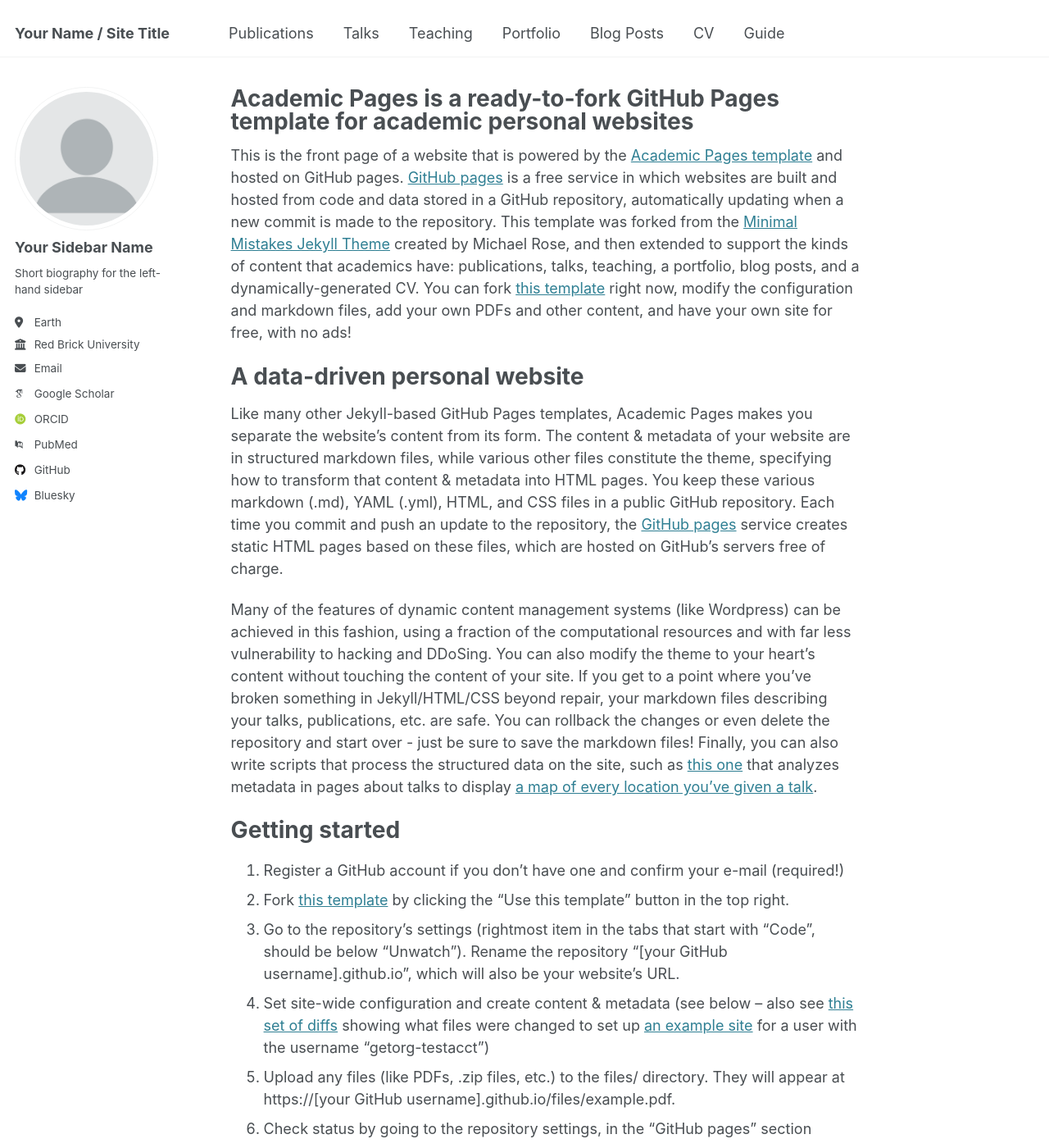
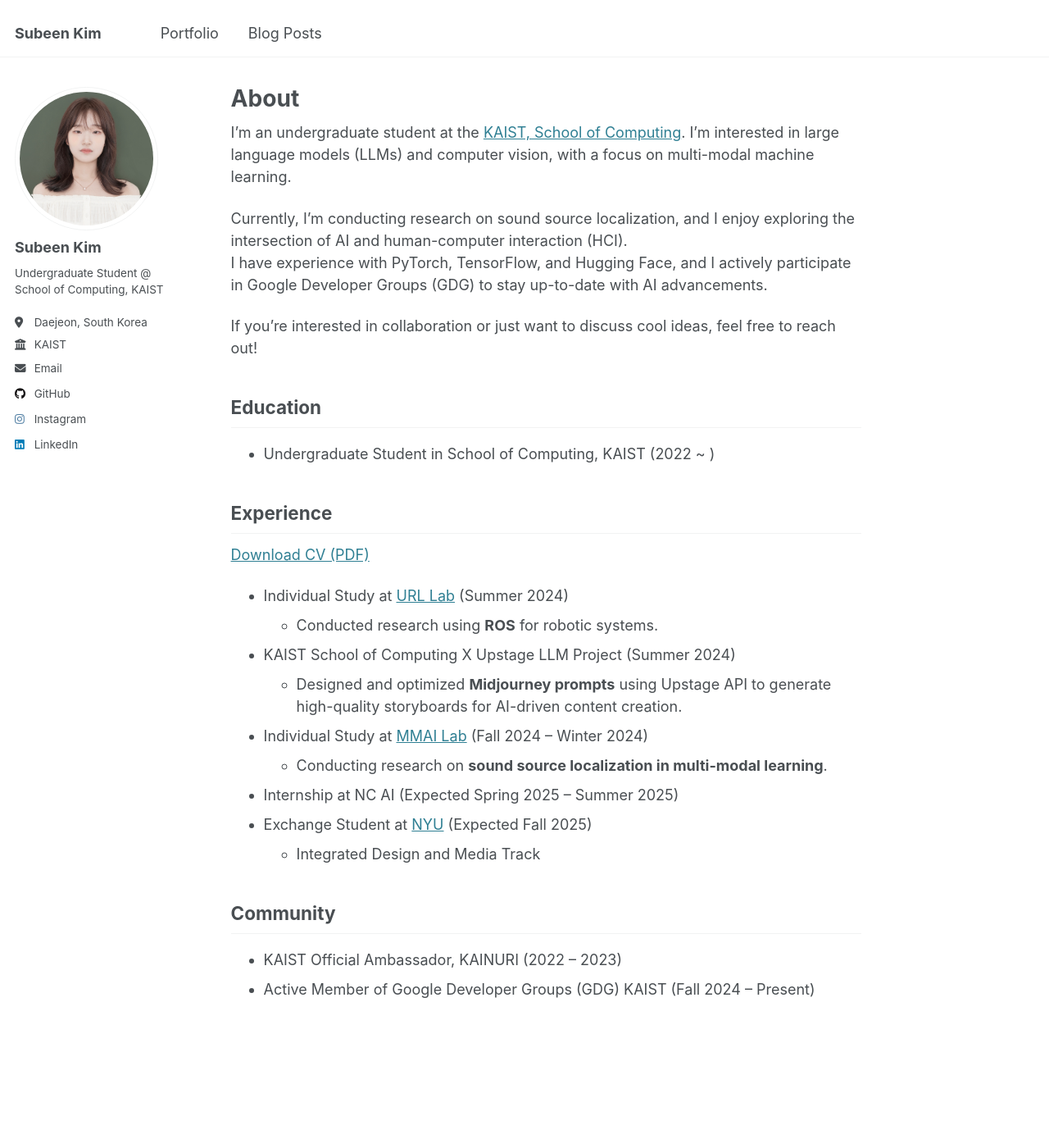
Before and after one commit to su-been-kim/su-been-kim.github.io, a Jekyll site: the page built from _pages/about.md, in a window 1280 px wide and 1400 px high. Shown: the whole window at 82% size. Built offline with Jekyll 4.4.1, drawn with Linux system fonts in a browser that asks for light colours; some web fonts are replaced; some of the changed text lies outside the part shown.

Commit message:
About page modified

```diff
--- a/_config.yml
+++ b/_config.yml
@@ -9,35 +9,35 @@
 # Basic Site Settings
 locale                   : "en-US"
 site_theme               : "default"
-title                    : "Your Name / Site Title"
+title                    : "Subeen Kim"
 title_separator          : "-"
-name                     : &name "Your Name"
+name                     : &name "Subeen Kim"
 description              : &description "personal description"
-url                      : https://academicpages.github.io # the base hostname & protocol for your site e.g. "https://[your GitHub username].github.io"
+url                      : https://su-been-kim.github.io # the base hostname & protocol for your site e.g. "https://[your GitHub username].github.io"
 baseurl                  : "" # the subpath of your site, e.g. "/blog"
-repository               : "academicpages/academicpages.github.io"
+repository               : "su-been-kim/su-been-kim.github.io"
 
 # Site Author - The following control what appear as part of the author content on the side bar.
 #               If a field is blank the icon and link will not appear, otherwise it will be shown.
 #               Additional customization can be done by editing /_includes/author-profile.html
 author:
   # Biographic information
-  avatar           : "profile.png"
-  name             : "Your Sidebar Name"
+  avatar           : "profile.jpg"
+  name             : "Subeen Kim"
   pronouns         : # example: "she/her"
-  bio              : "Short biography for the left-hand sidebar"
-  location         : "Earth"
-  employer         : "Red Brick University"
+  bio              : "Undergraduate Student @ School of Computing, KAIST"
+  location         : "Daejeon, South Korea"
+  employer         : "KAIST"
   uri              : # URL
-  email            : "none@example.org"
+  email            : "lovesally523@kaist.ac.kr"
 
   # Academic websites
   arxiv            : # URL - Update with the correct link to your profile
-  googlescholar    : "https://scholar.google.com/citations?user=PS_CX0AAAAAJ"
+  # googlescholar    : "https://scholar.google.com/citations?user=PS_CX0AAAAAJ"
   impactstory      : # URL
-  orcid            : "http://orcid.org/yourorcidurl"
+  # orcid            : "http://orcid.org/yourorcidurl"
   semantic         : # URL
-  pubmed           : "https://www.ncbi.nlm.nih.gov/pubmed/?term=john+snow"
+  # pubmed           : "https://www.ncbi.nlm.nih.gov/pubmed/?term=john+snow"
   researchgate     : # URL
   scopus           : # URL
 
@@ -45,21 +45,21 @@ author:
   bitbucket        : # Username - Update with your username on the site
   codepen          : # Username
   dribbble         : # Username
-  github           : "academicpages"
+  github           : "su-been-kim"
   kaggle           : # Username
   stackoverflow    : # User number or user number and name (i.e., use "1" or "1/jeff-atwood")
 
   # Social media
-  bluesky          : "bsky.app" # Replace this with you Bluesky username
+  # bluesky          : "bsky.app" # Replace this with you Bluesky username
   facebook         : # Username
   flickr           : # Username
   foursquare       : # Username
   goodreads        : # Username
   google_plus      : # Username
   keybase          : # Username
-  instagram        : # Username
+  instagram        : "ddub._.kim" # Username
   lastfm           : # Username
-  linkedin         : # Username
+  linkedin         : "수빈-김-810804204" # Username
   mastodon         : # URL
   medium           : # URL
   pinterest        : # Username
--- a/_pages/about.md
+++ b/_pages/about.md
@@ -1,12 +1,44 @@
 ---
 permalink: /
-title: "Academic Pages is a ready-to-fork GitHub Pages template for academic personal websites"
+title: "About"
 author_profile: true
 redirect_from:
   - /about/
   - /about.html
 ---
 
+I’m an undergraduate student at the [KAIST, School of Computing](https://cs.kaist.ac.kr). I’m interested in large language models (LLMs) and computer vision, with a focus on multi-modal machine learning.
+
+Currently, I’m conducting research on sound source localization, and I enjoy exploring the intersection of AI and human-computer interaction (HCI).
+I have experience with PyTorch, TensorFlow, and Hugging Face, and I actively participate in Google Developer Groups (GDG) to stay up-to-date with AI advancements.
+
+If you’re interested in collaboration or just want to discuss cool ideas, feel free to reach out!
+
+
+## Education
+* Undergraduate Student in School of Computing, KAIST (2022 ~ )
+
+
+## Experience
+[Download CV (PDF)](https://su-been-kim.github.io/files/subeen-cv.pdf)
+
+- Individual Study at [URL Lab](https://urobot.kaist.ac.kr/?lang=ko) (Summer 2024)
+  * Conducted research using **ROS** for robotic systems.
+- KAIST School of Computing X Upstage LLM Project (Summer 2024)
+  * Designed and optimized **Midjourney prompts** using Upstage API to generate high-quality storyboards for AI-driven content creation.
+- Individual Study at [MMAI Lab](https://mm.kaist.ac.kr/) (Fall 2024 – Winter 2024)
+  * Conducting research on **sound source localization in multi-modal learning**.
+- Internship at NC AI (Expected Spring 2025 – Summer 2025)
+- Exchange Student at [NYU](https://www.nyu.edu/) (Expected Fall 2025)
+  * Integrated Design and Media Track
+
+
+## Community
+- KAIST Official Ambassador, KAINURI (2022 – 2023)
+- Active Member of Google Developer Groups (GDG) KAIST (Fall 2024 – Present)
+
+
+<!--
 This is the front page of a website that is powered by the [Academic Pages template](https://github.com/academicpages/academicpages.github.io) and hosted on GitHub pages. [GitHub pages](https://pages.github.com) is a free service in which websites are built and hosted from code and data stored in a GitHub repository, automatically updating when a new commit is made to the repository. This template was forked from the [Minimal Mistakes Jekyll Theme](https://mmistakes.github.io/minimal-mistakes/) created by Michael Rose, and then extended to support the kinds of content that academics have: publications, talks, teaching, a portfolio, blog posts, and a dynamically-generated CV. You can fork [this template](https://github.com/academicpages/academicpages.github.io) right now, modify the configuration and markdown files, add your own PDFs and other content, and have your own site for free, with no ads!
 
 A data-driven personal website
@@ -46,4 +78,4 @@ Example: editing a markdown file for a talk
 
 For more info
 ------
-More info about configuring Academic Pages can be found in [the guide](https://academicpages.github.io/markdown/), the [growing wiki](https://github.com/academicpages/academicpages.github.io/wiki), and you can always [ask a question on GitHub](https://github.com/academicpages/academicpages.github.io/discussions). The [guides for the Minimal Mistakes theme](https://mmistakes.github.io/minimal-mistakes/docs/configuration/) (which this theme was forked from) might also be helpful.
+More info about configuring Academic Pages can be found in [the guide](https://academicpages.github.io/markdown/), the [growing wiki](https://github.com/academicpages/academicpages.github.io/wiki), and you can always [ask a question on GitHub](https://github.com/academicpages/academicpages.github.io/discussions). The [guides for the Minimal Mistakes theme](https://mmistakes.github.io/minimal-mistakes/docs/configuration/) (which this theme was forked from) might also be helpful. -->
```
Also changed, not shown: _data/authors.yml (+5 -5 lines), _data/navigation.yml (+10 -10 lines), images/android-chrome-192x192.png (added), images/android-chrome-512x512.png (added), images/apple-touch-icon.png (added), images/favicon-16x16.png (added), images/favicon-32x32.png, images/favicon.ico, images/profile.jpg (added), 1 other file.
